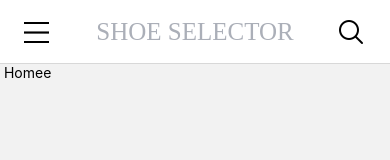
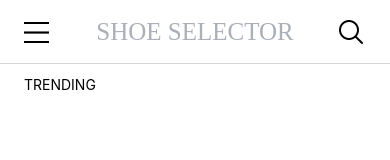
Before and after one commit to Tduncan14/reactnativenike, a React Native app: screen /Home in a window 390 px wide. Shown: the top 160 px of the page. Built offline with nearby package versions, Linux system fonts and the light colour scheme.

Commit message:
keep moving forward

```diff
--- a/screens/Home.js
+++ b/screens/Home.js
@@ -1,9 +1,46 @@
-import {View,Text,StyleSheet} from 'react-native';
+import { useState } from 'react'
+import {View,Text,StyleSheet,FlatList} from 'react-native';
+import { COLORS ,images,FONTS,SIZES} from '../constants';
+
 
 
 
 
 const Home = () => {
+
+
+    // Dummy Data
+
+
+    const [trending,setTrending] = useState([
+        {
+            id: 0,
+            name: "Nike Air Zoom Pegasus 36",
+            img: images.nikePegasus36,
+            bgColor: "#BF012C",
+            type: "RUNNING",
+            price: "$186",
+            sizes: [6, 7, 8, 9, 10]
+        },
+        {
+            id: 1,
+            name: "Nike Metcon 5",
+            img: images.nikeMetcon5Black,
+            bgColor: "#D39C67",
+            type: "TRAINING",
+            price: "$135",
+            sizes: [6, 7, 8, 9, 10, 11, 12]
+        },
+        {
+            id: 2,
+            name: "Nike Air Zoom Kobe 1 Proto",
+            img: images.nikeZoomKobe1Proto,
+            bgColor: "#7052A0",
+            type: "BASKETBALL",
+            price: "$199",
+            sizes: [6, 7, 8, 9]
+        },
+]);
 
 
 
@@ -13,8 +50,18 @@ const Home = () => {
 
 
     return (
-        <View>
-            <Text style={styles.text}> Homee</Text>
+        <View style={styles.container}>
+            <Text style={{marginTop:SIZES.radius, marginHorizontal:SIZES.padding, ...FONTS.large}}>TRENDING</Text>
+
+            {/* {Trending} */}
+
+            <View style={{height:260,marginTop:SIZES.radius}}>
+
+                <FlatList>
+
+                </FlatList>
+
+            </View>
         </View>
     )
 }
@@ -23,8 +70,9 @@ const Home = () => {
 
 const styles = StyleSheet.create({
 
-    text:{
-        color:'black'
+    container:{
+        flex:1,
+        backgroundColor:COLORS.white
     }
 
 
```
